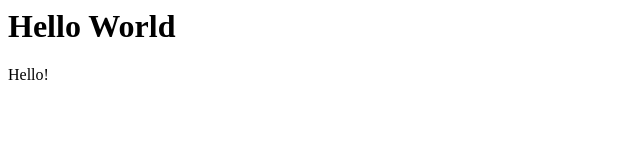
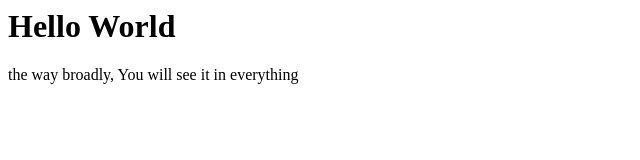
Before and after one commit to johanLib/Nike-Zoom-KD16, a plain HTML site: page index.html in a window 1280 px wide. Shown: the whole page, without its empty margins (0-640 px from the left). Drawn offline with Linux system fonts and the light colour scheme.

Commit message:
some modifications
ah No

```diff
--- a/index.html
+++ b/index.html
@@ -1,2 +1,2 @@
 <h1>Hello World</h1>
-<p>Hello!</p>
+<p>the way broadly, You will see it in everything</p>
```
Also changed, not shown: README.md.
